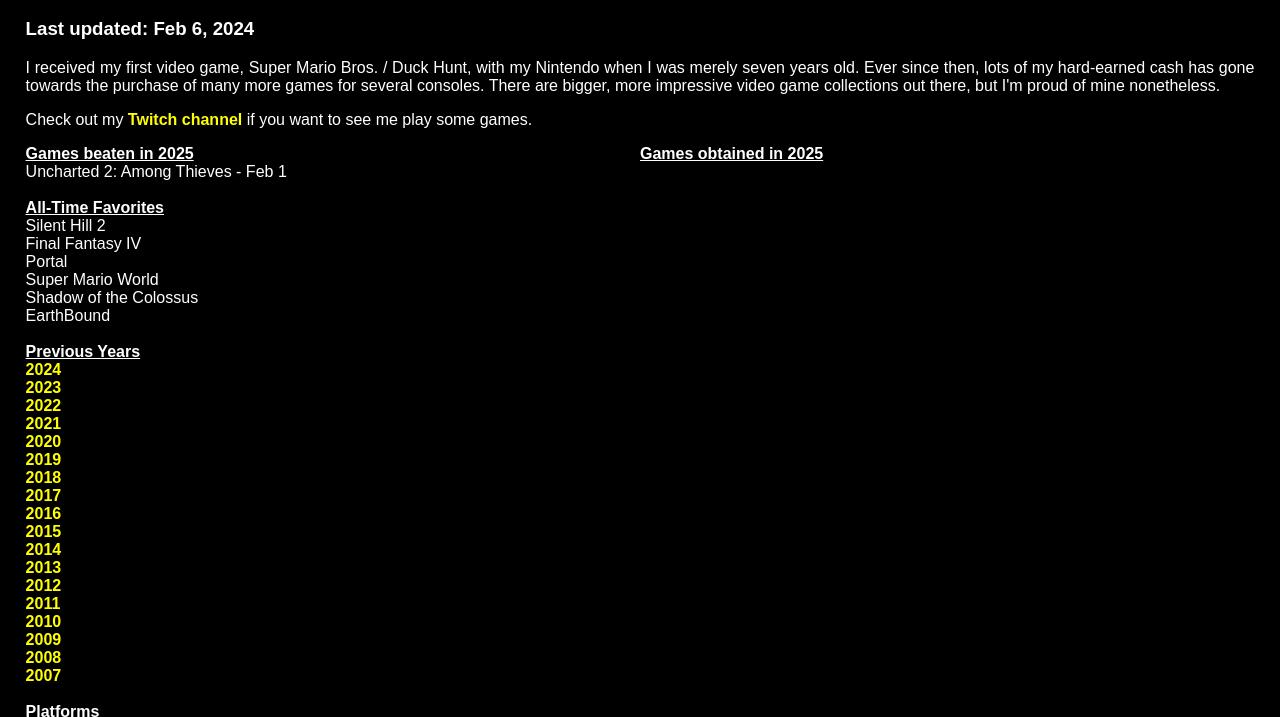
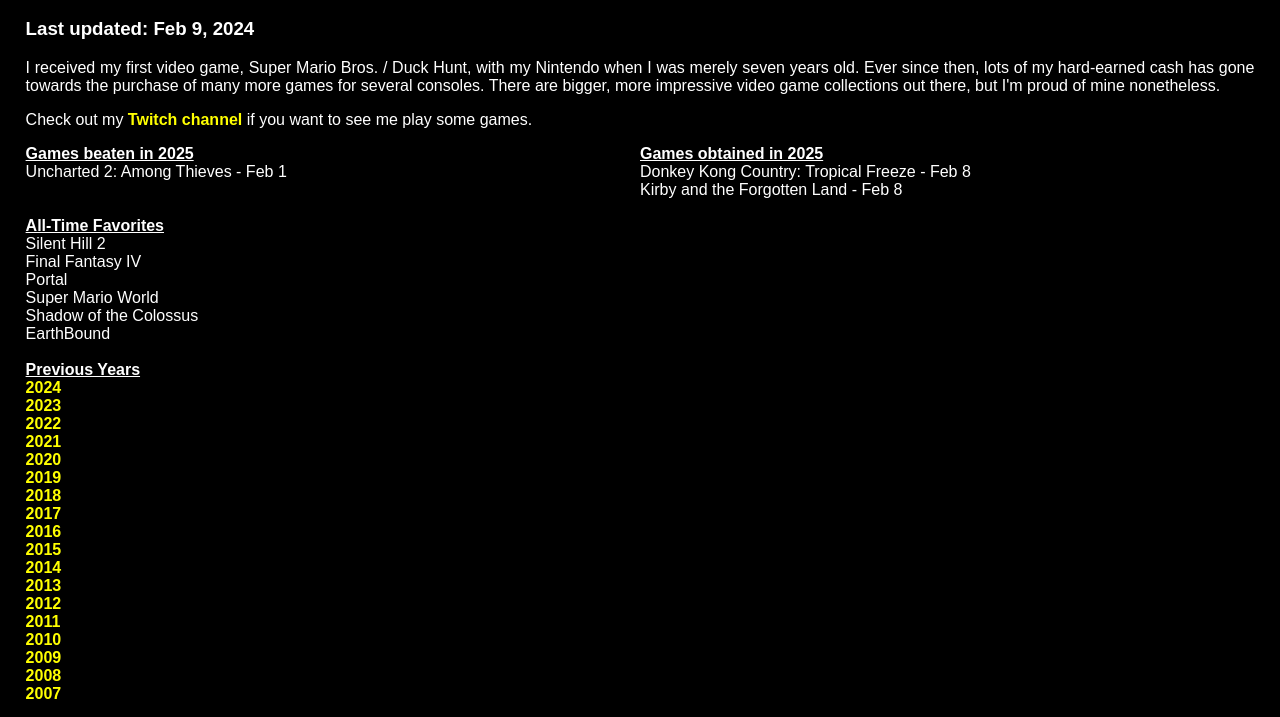
Before and after one commit to ssrobins/ssrobins.github.io, a plain HTML site: page games.html in a window 1280 px wide. Shown: the part 66-783 px from the top of the page. Drawn offline with Linux system fonts and the light colour scheme.

Commit message:
Birthday presents from my sister

```diff
--- a/games.html
+++ b/games.html
@@ -10,7 +10,7 @@
 
 <h1>My video games</h1>
 
-<h3>Last updated: Feb 6, 2024</h3>
+<h3>Last updated: Feb 9, 2024</h3>
 
 <p>I received my first video game, Super Mario Bros. / Duck Hunt, with my Nintendo when I was merely seven years old. Ever since then, lots of my hard-earned cash has gone towards the purchase of many more games for several consoles. There are bigger, more impressive video game collections out there, but I'm proud of mine nonetheless.</p>
 
@@ -28,6 +28,8 @@
 <td>
 <h4>Games obtained in 2025</h4>
 <ul>
+<li>Donkey Kong Country: Tropical Freeze - Feb 8</li>
+<li>Kirby and the Forgotten Land - Feb 8</li>
 </ul>
 </td>
 </tr>
@@ -222,6 +224,8 @@
 <h4 id="switch">Switch</h4>
 <ul>
 <li>Cadence of Hyrule: Crypt of the NecroDancer featuring The Legend of Zelda + Cadence of Hyrule Season Pass</li>
+<li>Donkey Kong Country: Tropical Freeze</li>
+<li>Kirby and the Forgotten Land</li>
 <li>Super Mario Odyssey</li>
 </ul>
 </td>
```
